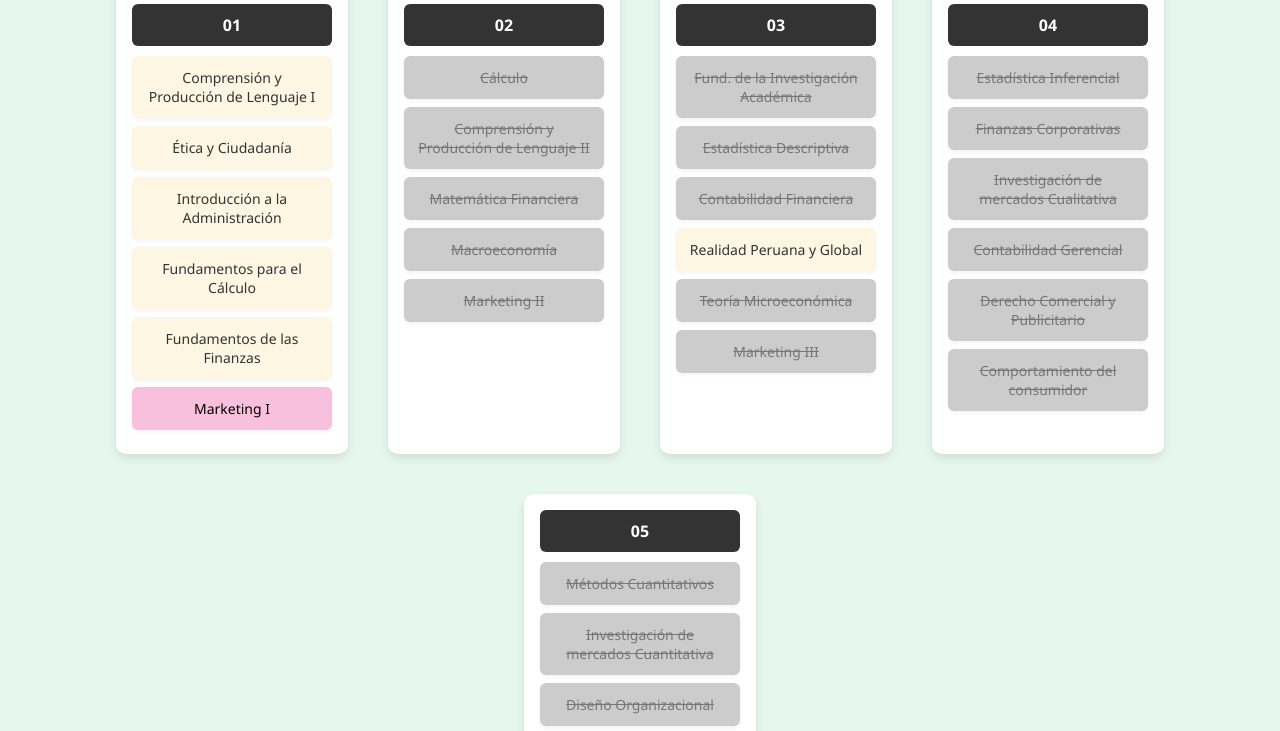
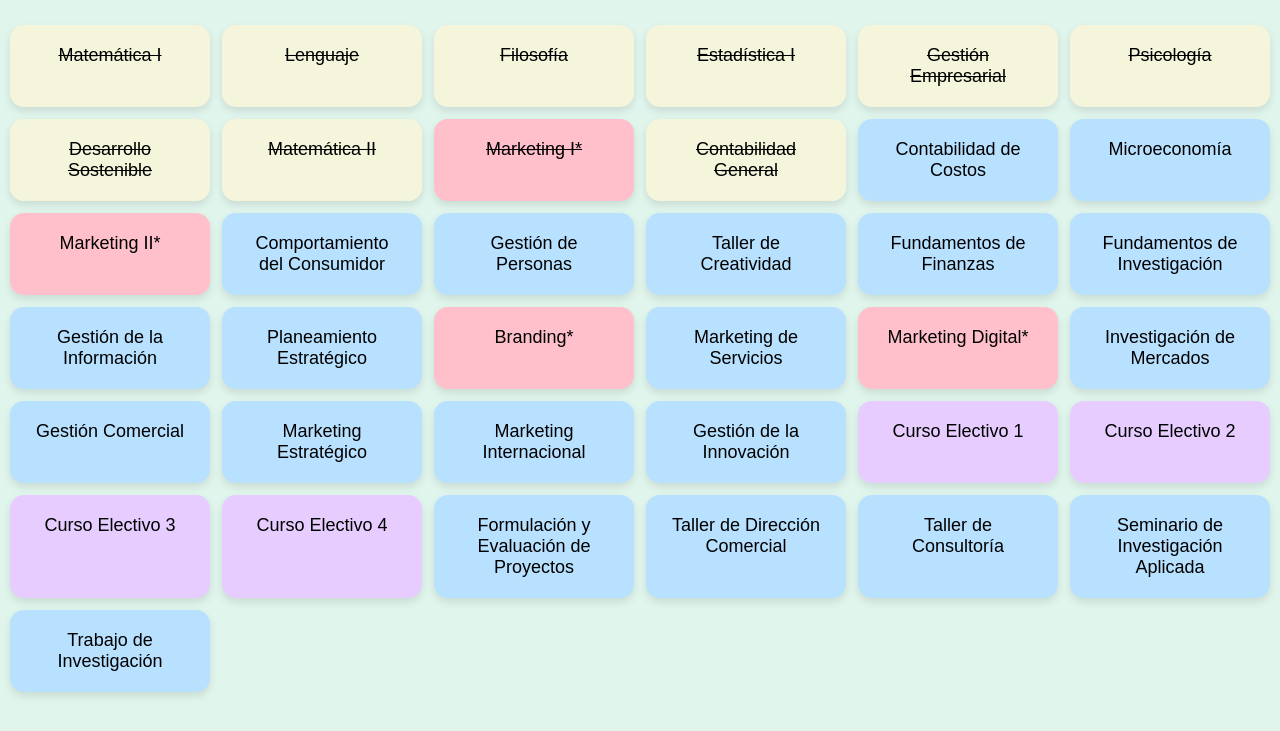
Before and after one commit to Danie247/Malla-de-Admi-y-Marketing-, a plain HTML site: page index.html in a window 1280 px wide. Shown: the part 149-880 px from the top of the page. Drawn offline with Linux system fonts and the light colour scheme.

Commit message:
Update index.html

```diff
--- a/index.html
+++ b/index.html
@@ -1,19 +1,96 @@
-<!DOCTYPE html>
+!DOCTYPE html>
 <html lang="es">
 <head>
-  <meta charset="UTF-8">
-  <title>Malla Curricular Adm. & Marketing</title>
-  <link rel="stylesheet" href="style.css">
+  <meta charset="UTF-8" />
+  <meta name="viewport" content="width=device-width, initial-scale=1.0" />
+  <title>Malla Curricular Interactiva</title>
+  <style>
+    body {
+      font-family: Arial, sans-serif;
+      background-color: #e0f5ec; /* verde jade muy claro */
+      padding: 50px 10px;
+      margin: 0;
+    }
+    .grid {
+      display: grid;
+      grid-template-columns: repeat(auto-fit, minmax(180px, 1fr));
+      gap: 12px;
+      justify-content: center;
+      max-width: 1400px;
+      margin: 0 auto;
+    }
+    .curso {
+      background-color: #b8e0ff; /* Baby blue por defecto */
+      padding: 20px;
+      border-radius: 14px;
+      text-align: center;
+      font-size: 18px;
+      transition: 0.3s;
+      box-shadow: 0 4px 8px rgba(0,0,0,0.1);
+    }
+    .aprobado {
+      background-color: #f5f5dc; /* Hueso */
+      text-decoration: line-through;
+    }
+    .electivo {
+      background-color: #e6ccff; /* Lila */
+    }
+    .marketing {
+      background-color: #ffc0cb; /* Rosita */
+    }
+    .curso:hover {
+      transform: scale(1.05);
+    }
+    h1 {
+      text-align: center;
+      margin-bottom: 40px;
+      font-size: 36px;
+    }
+  </style>
 </head>
 <body>
-  <h1>Malla Curricular Adm. & Marketing</h1>
+  <h1>Malla Curricular</h1>
+  <div class="grid">
+    <div class="curso aprobado">Matemática I</div>
+    <div class="curso aprobado">Lenguaje</div>
+    <div class="curso aprobado">Filosofía</div>
+    <div class="curso aprobado">Estadística I</div>
+    <div class="curso aprobado">Gestión Empresarial</div>
+    <div class="curso aprobado">Psicología</div>
+    <div class="curso aprobado">Desarrollo Sostenible</div>
+    <div class="curso aprobado">Matemática II</div>
+    <div class="curso marketing aprobado">Marketing I*</div>
+    <div class="curso aprobado">Contabilidad General</div>
 
-  <!-- Nueva estructura de dos filas -->
-  <div id="malla-container">
-    <div id="fila-1" class="fila"></div>
-    <div id="fila-2" class="fila"></div>
+    <div class="curso">Contabilidad de Costos</div>
+    <div class="curso">Microeconomía</div>
+    <div class="curso marketing">Marketing II*</div>
+    <div class="curso">Comportamiento del Consumidor</div>
+    <div class="curso">Gestión de Personas</div>
+    <div class="curso">Taller de Creatividad</div>
+    <div class="curso">Fundamentos de Finanzas</div>
+    <div class="curso">Fundamentos de Investigación</div>
+    <div class="curso">Gestión de la Información</div>
+    <div class="curso">Planeamiento Estratégico</div>
+
+    <div class="curso marketing">Branding*</div>
+    <div class="curso">Marketing de Servicios</div>
+    <div class="curso marketing">Marketing Digital*</div>
+    <div class="curso">Investigación de Mercados</div>
+    <div class="curso">Gestión Comercial</div>
+    <div class="curso">Marketing Estratégico</div>
+    <div class="curso">Marketing Internacional</div>
+    <div class="curso">Gestión de la Innovación</div>
+    <div class="curso electivo">Curso Electivo 1</div>
+    <div class="curso electivo">Curso Electivo 2</div>
+
+    <div class="curso electivo">Curso Electivo 3</div>
+    <div class="curso electivo">Curso Electivo 4</div>
+    <div class="curso">Formulación y Evaluación de Proyectos</div>
+    <div class="curso">Taller de Dirección Comercial</div>
+    <div class="curso">Taller de Consultoría</div>
+    <div class="curso">Seminario de Investigación Aplicada</div>
+    <div class="curso">Trabajo de Investigación</div>
   </div>
-
-  <script src="script.js"></script>
 </body>
 </html>
```
